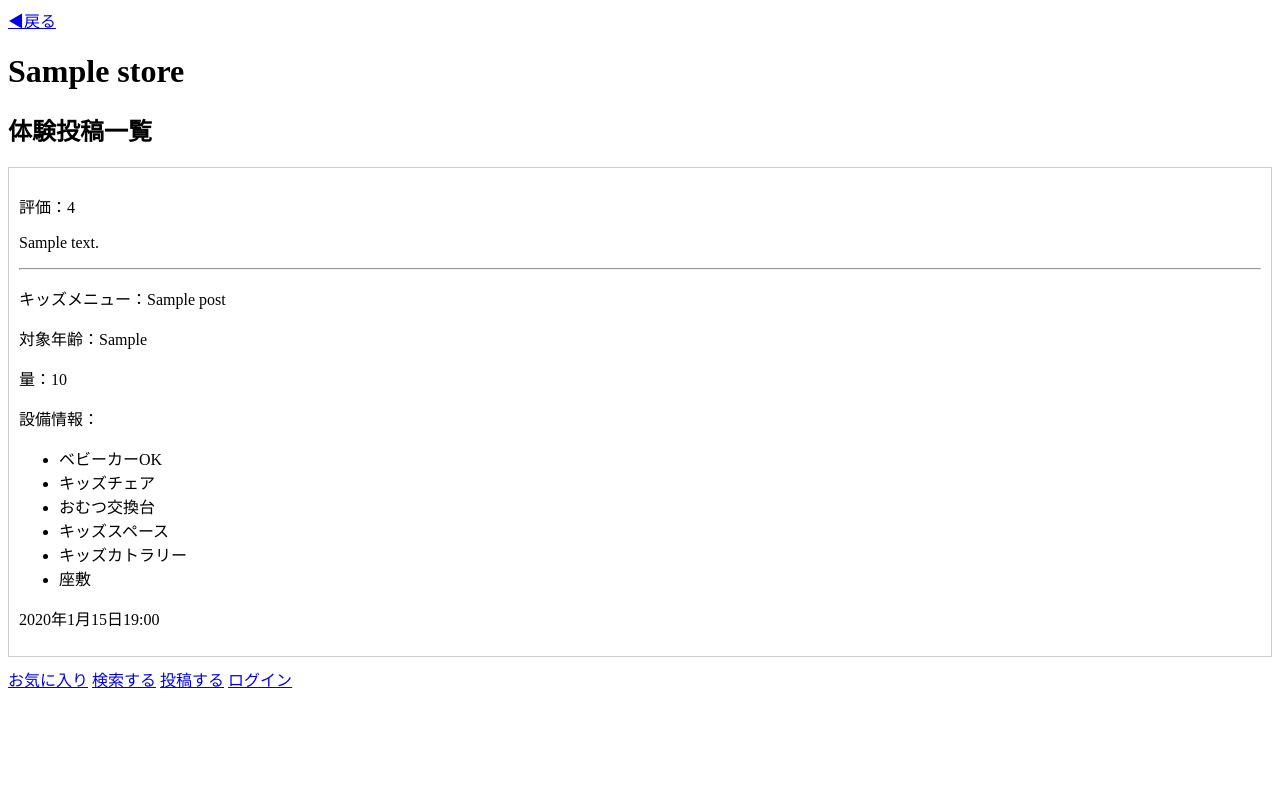
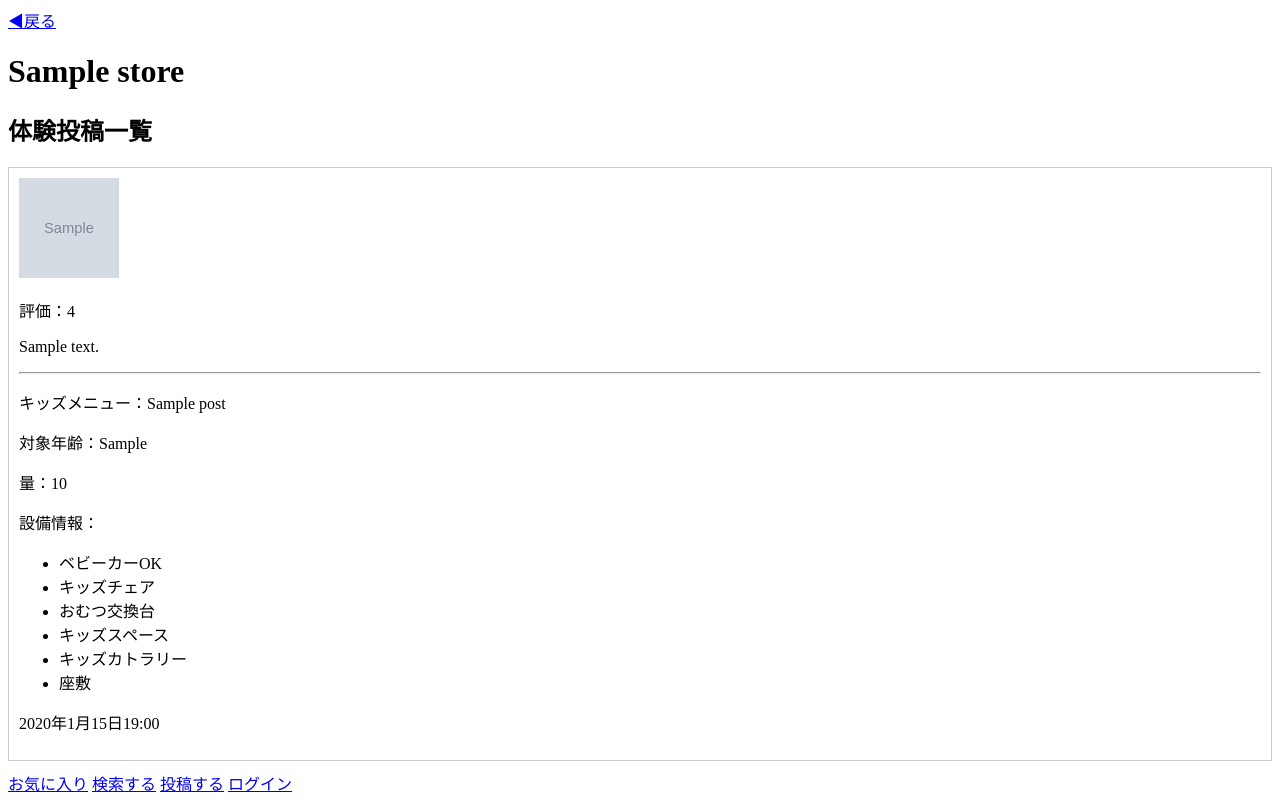
Before and after one commit to asaki-taniguchi/KodoMeal, a Django app: template templates/post_list.html in a window 1280 px wide. Before the commit the page ends 688 px from the top, so only its background shows below. Run offline with Django 5.2, Linux system fonts and the light colour scheme; the template is opened without the code that fills it: values that come from a table or form of the project are taken from there, others are empty; tables that the repository leaves empty hold one stand-in row (values such as "Sample post"); grey boxes marked "Sample" are stand-in pictures.

Commit message:
店舗詳細の投稿プレビューに画像を表示

```diff
--- a/templates/post_list.html
+++ b/templates/post_list.html
@@ -15,8 +15,16 @@
         {% if posts %}
             {% for post in posts %}
                 <div style="border:1px solid #ccc; padding:10px; margin:10px 0;">
+
+                    {% if post.images.all %}
+                        <div class="post-image-list">
+                            {% for image in post.images.all %}
+                                <img src="{{ image.image.url }}" alt="投稿画像" style="width:100px; height:100px; object-fit:cover;">
+                            {% endfor %}
+                        </div>
+                    {% endif %}
+
                     <p>評価：{{ post.rating }}</p>
-
                     <p>{{ post.content }}</p>
 
                     <hr>
```
